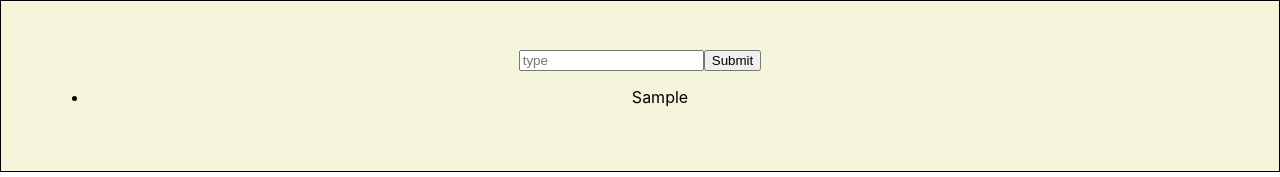
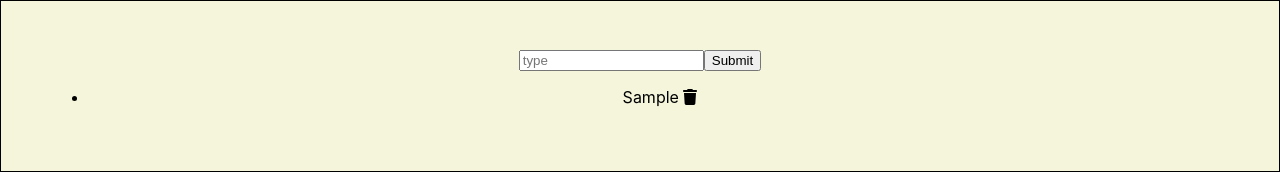
Before and after one commit to nashitshayan/react-practice, a React (Create React App) app in the folder codeEvolution/: page / in a window 1280 px wide. Both pictures are taken after typing "Sample" into the empty fields and a click on the button "Submit". Shown: the top 177 px of the page. Built offline with nearby package versions, Linux system fonts and the light colour scheme.

Commit message:
feat: delete tasks

```diff
--- a/codeEvolution/package.json
+++ b/codeEvolution/package.json
@@ -3,6 +3,10 @@
   "version": "0.1.0",
   "private": true,
   "dependencies": {
+    "@fortawesome/fontawesome-svg-core": "^6.1.1",
+    "@fortawesome/free-regular-svg-icons": "^6.1.1",
+    "@fortawesome/free-solid-svg-icons": "^6.1.1",
+    "@fortawesome/react-fontawesome": "^0.1.18",
     "@testing-library/jest-dom": "^5.16.3",
     "@testing-library/react": "^12.1.4",
     "@testing-library/user-event": "^13.5.0",
--- a/codeEvolution/src/components/Overview.js
+++ b/codeEvolution/src/components/Overview.js
@@ -1,12 +1,29 @@
 import React from 'react';
+import { FontAwesomeIcon } from '@fortawesome/react-fontawesome';
+import { faTrash } from '@fortawesome/free-solid-svg-icons';
 
 export default function Overview(props) {
-	const { tasks } = props;
+	const { tasks, numberOfTasks, deleteTask } = props;
+	const handleDeleteTask = (e) => {
+		let id = e.target.closest('.icon').dataset.id;
+		deleteTask(id);
+	};
 	return (
-		<ul>
-			{tasks.map((task) => (
-				<li key={task.id}>{task.text}</li>
-			))}
-		</ul>
+		<>
+			{/* <span>{numberOfTasks}</span> */}
+			<ul>
+				{tasks.map((task) => (
+					<li key={task.id}>
+						{task.text}{' '}
+						<FontAwesomeIcon
+							icon={faTrash}
+							onClick={handleDeleteTask}
+							className='icon'
+							data-id={task.id}
+						/>
+					</li>
+				))}
+			</ul>
+		</>
 	);
 }
--- a/codeEvolution/src/components/Tasks.js
+++ b/codeEvolution/src/components/Tasks.js
@@ -11,6 +11,7 @@ class Tasks extends Component {
 				id: uniqid(),
 			},
 			tasks: [],
+			numberOfTasks: 0,
 		};
 	}
 	handleTaskInput = (e) => {
@@ -28,12 +29,21 @@ class Tasks extends Component {
 				text: '',
 				id: uniqid(),
 			},
+			numberOfTasks: this.state.numberOfTasks + 1,
 		});
 		e.preventDefault();
 	};
 
+	handleDeleteTask = (id) => {
+		this.setState({
+			tasks: this.state.tasks.filter((task) => task.id !== id),
+		});
+	};
+	// componentDidUpdate() {
+	// 	// console.log(this.state.tasks.filter((task) => task.id !== '"l22rdf9d"'));
+	// }
 	render() {
-		const { task, tasks } = this.state;
+		const { task, tasks, numberOfTasks } = this.state;
 		const box = {
 			border: '1px solid black',
 			backgroundColor: 'beige',
@@ -50,7 +60,11 @@ class Tasks extends Component {
 					/>
 					<button type='submit'>Submit</button>
 				</form>
-				<Overview tasks={tasks} />
+				<Overview
+					tasks={tasks}
+					numberOfTasks={numberOfTasks}
+					deleteTask={this.handleDeleteTask}
+				/>
 			</div>
 		);
 	}
```
Also changed, not shown: 1 other file (tests, documents, lock files or other folders).
